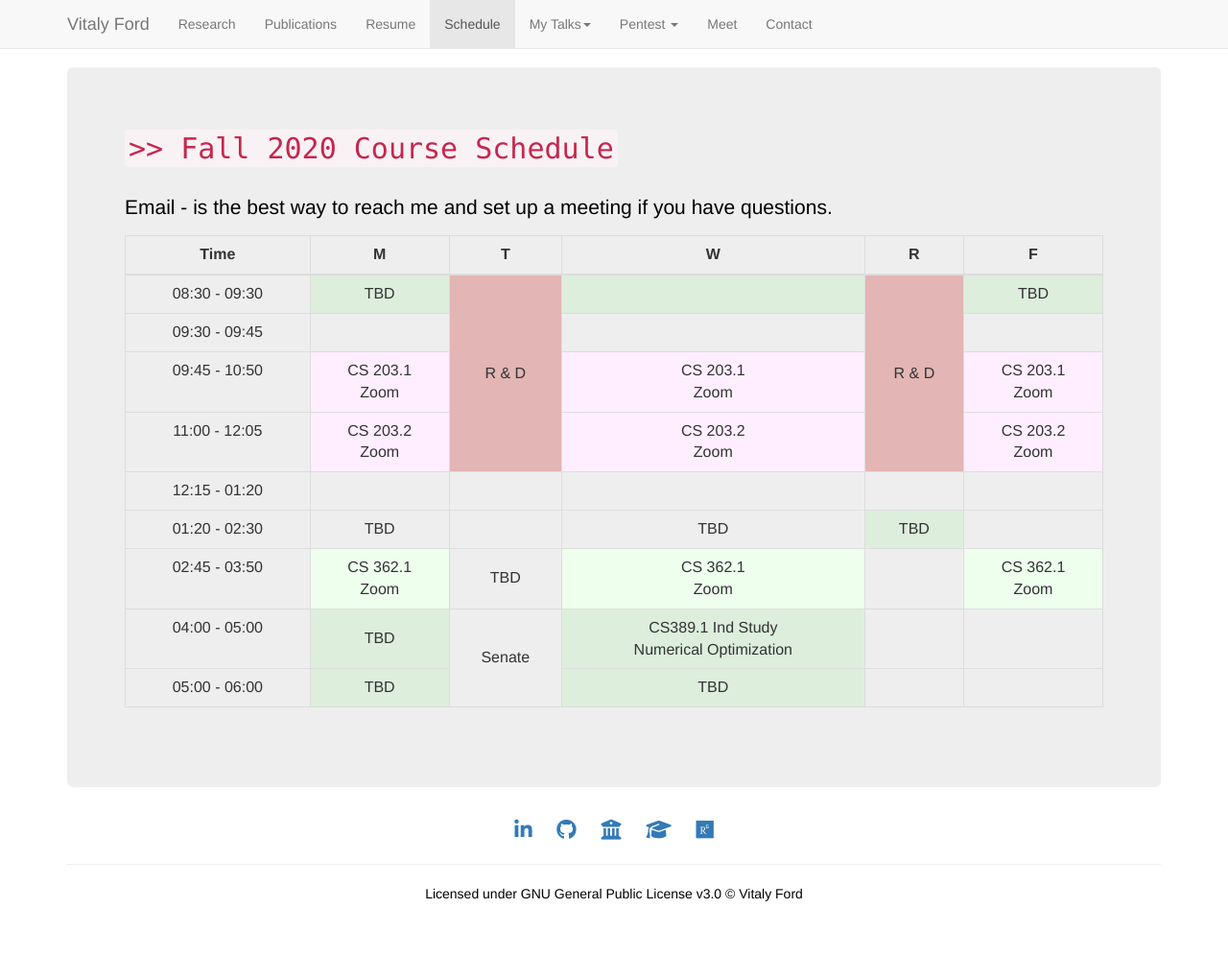
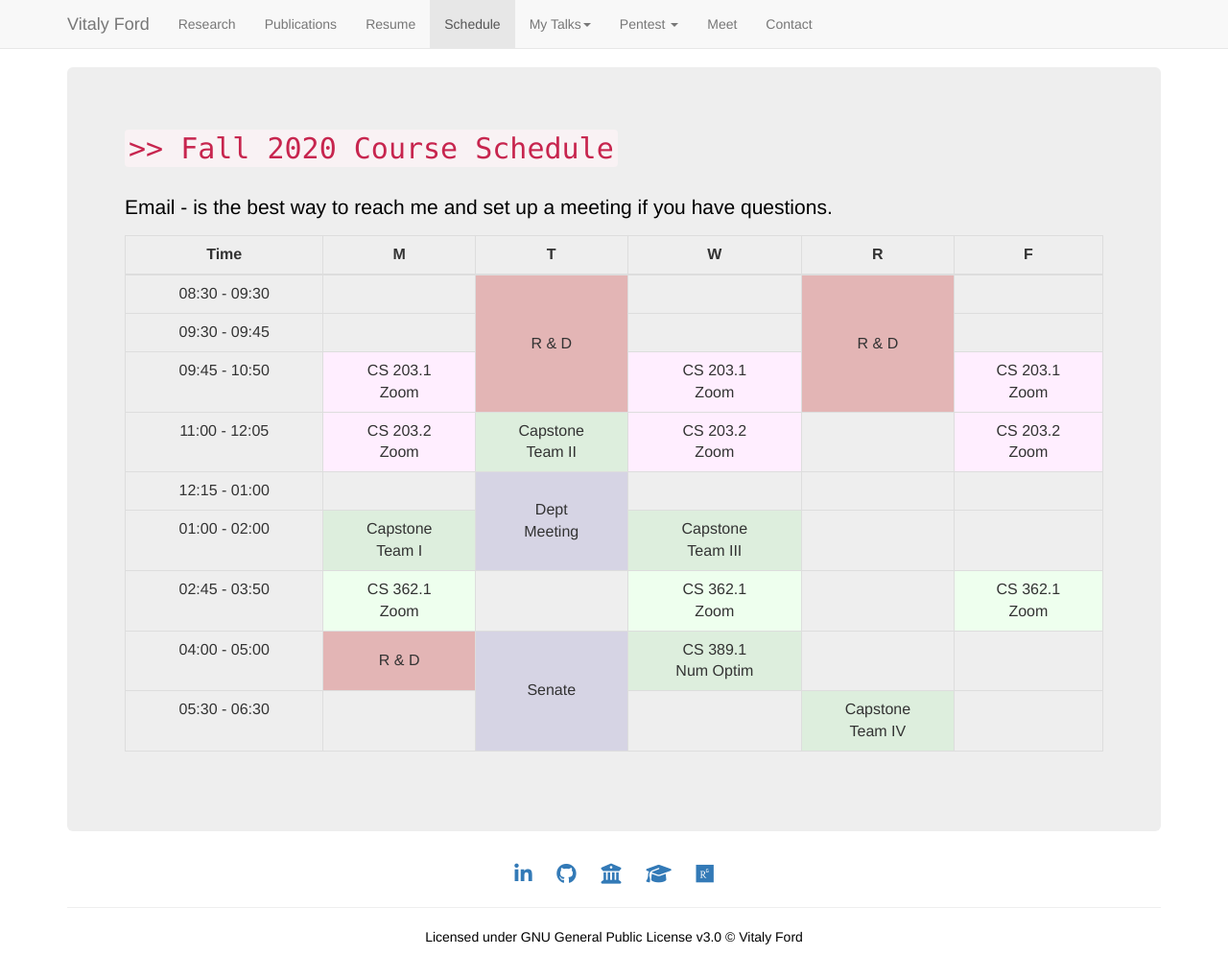
Before and after one commit to vitalyford/vitalyford.github.io, a Jekyll site: the page built from schedule.html, in a window 1280 px wide and 996 px high. Shown: the whole window at 96% size. Built offline with Jekyll 4.4.1, drawn with Linux system fonts in a browser that asks for light colours; nearby versions of some CDN libraries.

Commit message:
Update schedule with capstone and other meetings

```diff
--- a/assets/css/navbar-fixed-top.css
+++ b/assets/css/navbar-fixed-top.css
@@ -78,6 +78,10 @@ code {
   background-color: #e3b5b5;
 }
 
+.other {
+  background-color: #d6d4e4;
+}
+
 .style-2901 {
 	background-color: #eee;
 	padding: 40px 60px;
--- a/schedule.html
+++ b/schedule.html
@@ -20,11 +20,11 @@ permalink: "/schedule/"
         <tbody>
             <tr>
                 <th>08:30 - 09:30</th>
-                <td class="custom-table course3">TBD</td>
-                <td rowspan="4" class="custom-table RandD">R &amp; D</td>
-                <td class="custom-table course3"></td>
-                <td rowspan="4" class="custom-table RandD">R &amp; D</td>
-                <td class="custom-table course3">TBD</td>
+                <td></td>
+                <td rowspan="3" class="custom-table RandD">R &amp; D</td>
+                <td></td>
+                <td rowspan="3" class="custom-table RandD">R &amp; D</td>
+                <td></td>
             </tr>
             <tr>
                 <th>09:30 - 09:45</th>
@@ -41,46 +41,47 @@ permalink: "/schedule/"
             <tr>
                 <th>11:00 - 12:05</th>
                 <td class="custom-table course1">CS 203.2<br>Zoom</td>
+                <td class="custom-table course3">Capstone<br>Team II</td>
                 <td class="custom-table course1">CS 203.2<br>Zoom</td>
+                <td></td>
                 <td class="custom-table course1">CS 203.2<br>Zoom</td>
             </tr>
             <tr>
-                <th>12:15 - 01:20</th>
+                <th>12:15 - 01:00</th>
                 <td></td>
-                <td></td>
+                <td rowspan="2" class="custom-table other">Dept<br>Meeting</td>
                 <td></td>
                 <td></td>
                 <td></td>
             </tr>
             <tr>
-                <th>01:20 - 02:30</th>
-                <td class="custom-table">TBD</td>
+                <th>01:00 - 02:00</th>
+                <td class="custom-table course3">Capstone<br>Team I</td>
+                <td class="custom-table course3">Capstone<br>Team III</td>
                 <td></td>
-                <td class="custom-table">TBD</td>
-                <td class="custom-table course3">TBD</td>
                 <td></td>
             </tr>
             <tr>
                 <th>02:45 - 03:50</th>
                 <td class="custom-table course2">CS 362.1<br>Zoom</td>
-                <td class="custom-table">TBD</td>
+                <td></td>
                 <td class="custom-table course2">CS 362.1<br>Zoom</td>
                 <td></td>
                 <td class="custom-table course2">CS 362.1<br>Zoom</td>
             </tr>
             <tr>
                 <th>04:00 - 05:00</th>
-                <td class="custom-table course3">TBD</td>
-                <td rowspan="2" class="custom-table">Senate</td>
-                <td class="custom-table course3">CS389.1 Ind Study<br>Numerical Optimization</td>
+                <td class="custom-table RandD">R & D</td>
+                <td rowspan="2" class="custom-table other">Senate</td>
+                <td class="custom-table course3">CS 389.1<br>Num Optim</td>
                 <td></td>
                 <td></td>
             </tr>
             <tr>
-                <th>05:00 - 06:00</th>
-                <td class="custom-table course3">TBD</td>
-                <td class="custom-table course3">TBD</td>
+                <th>05:30 - 06:30</th>
                 <td></td>
+                <td></td>
+                <td class="custom-table course3">Capstone<br>Team IV</td>
                 <td></td>
             </tr>
         </tbody>
```
